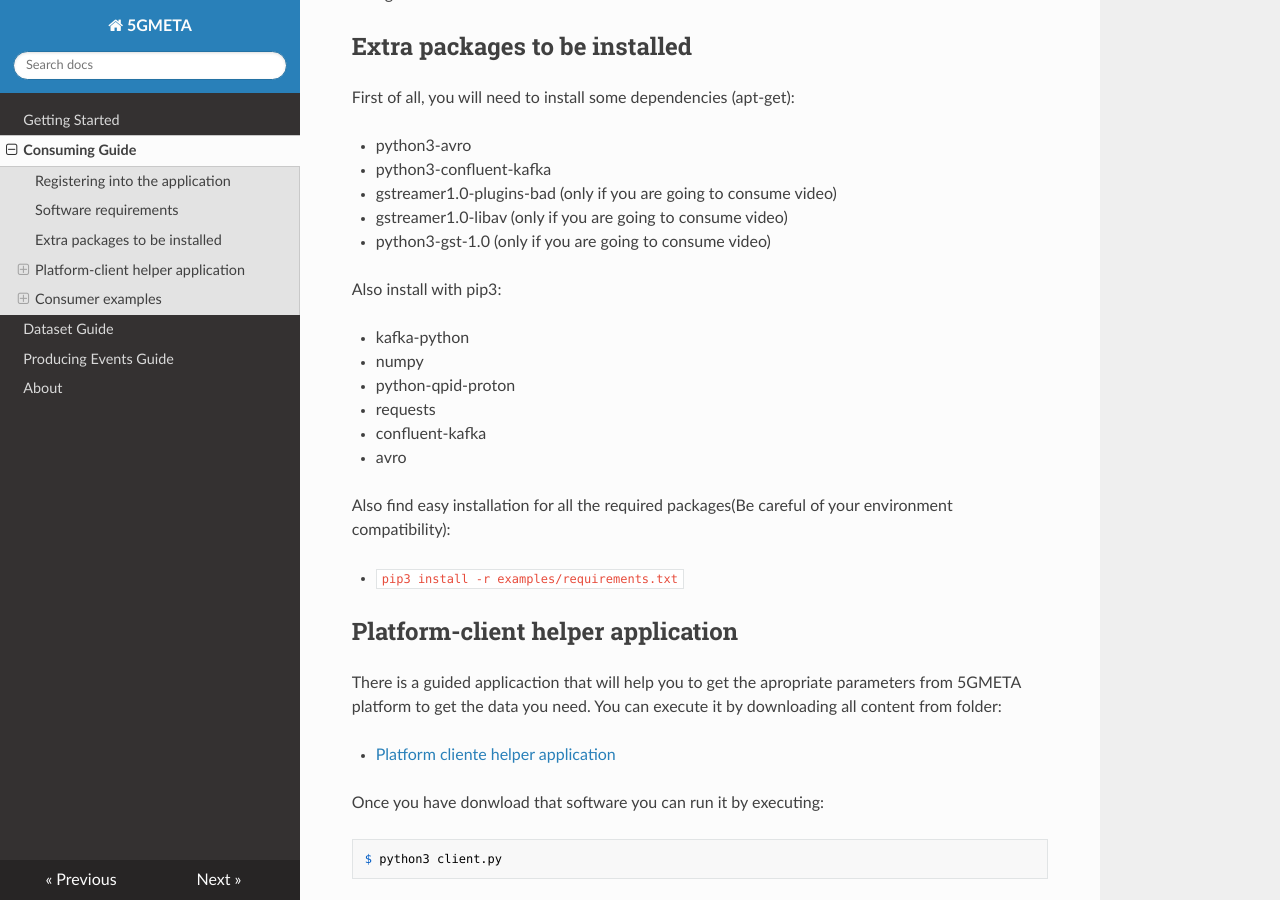
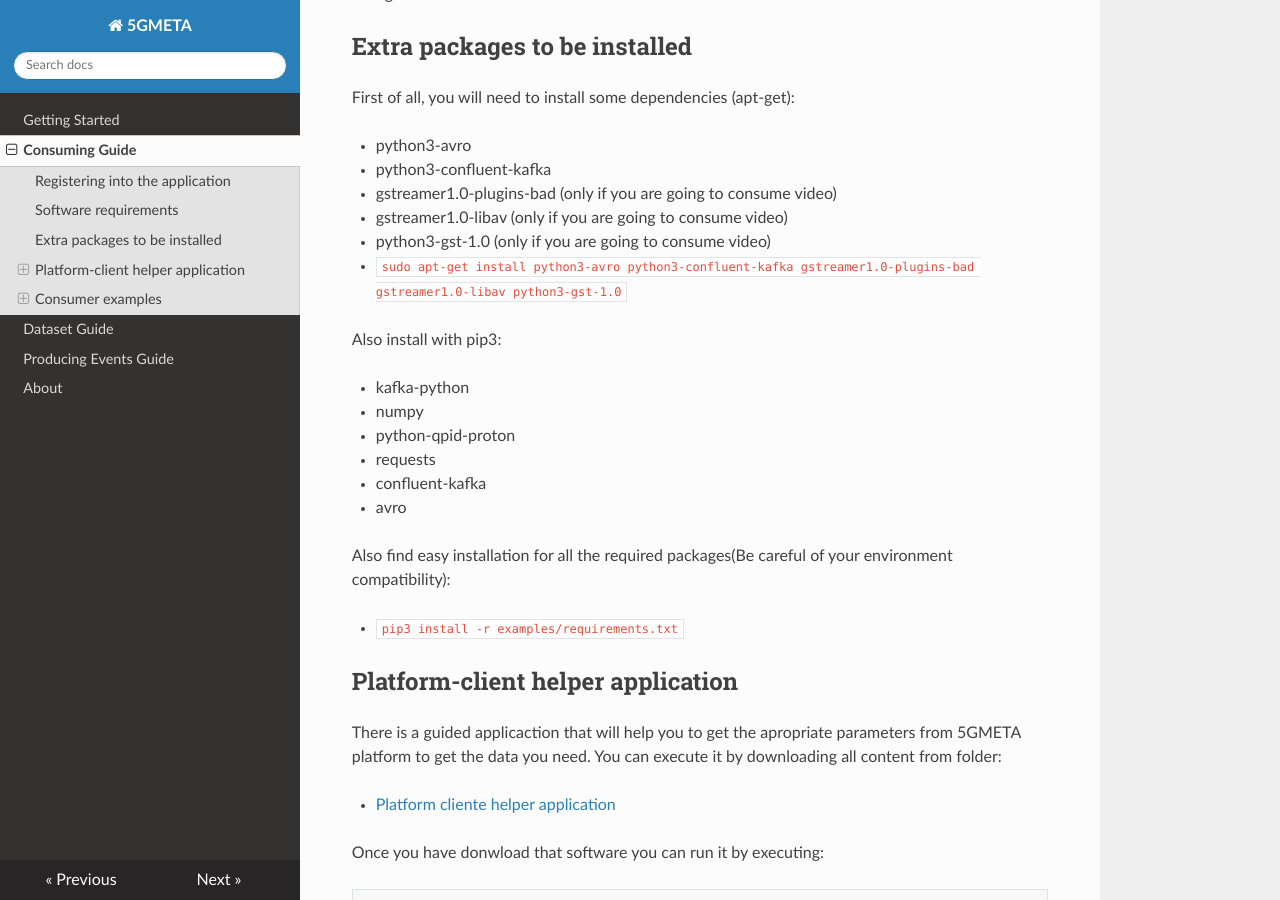
Before and after one commit to jperezcolmenar/5gmeta-dev, an MkDocs documentation site: the page built from docs/consuming-guide.md, in a window 1280 px wide and 900 px high, scrolled down 3000 px. Built offline with MkDocs 1.6.1, drawn with Linux system fonts in a browser that asks for light colours; nearby versions of some CDN libraries.

Commit message:
fixed requirements.txt

````diff
--- a/docs/consuming-guide.md
+++ b/docs/consuming-guide.md
@@ -58,6 +58,7 @@ First of all, you will need to install some dependencies (apt-get):
 * gstreamer1.0-plugins-bad (only if you are going to consume video)
 * gstreamer1.0-libav (only if you are going to consume video)
 * python3-gst-1.0 (only if you are going to consume video)
+* ```sudo apt-get install python3-avro python3-confluent-kafka gstreamer1.0-plugins-bad gstreamer1.0-libav python3-gst-1.0```
 
 Also install with pip3:
 
````
Also changed, not shown: 1 other file.
